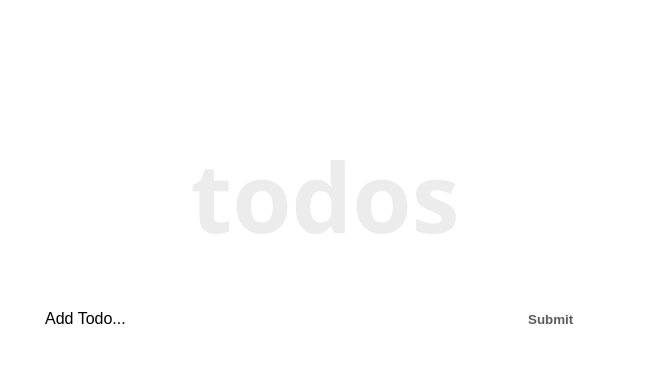
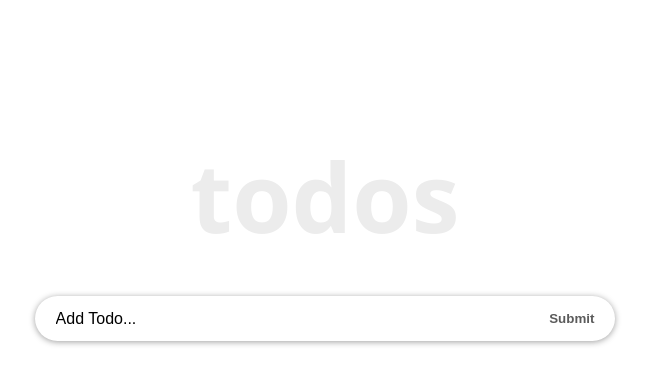
Before and after one commit to KanzaTahreem/React-Todo, a React (Create React App) app: page / in a window 1280 px wide. Shown: the top 384 px of the page, without its empty margins (315-964 px from the left). Built offline with nearby package versions, Linux system fonts and the light colour scheme.

Commit message:
Convert class-based component to function

```diff
--- a/src/components/InputTodo.js
+++ b/src/components/InputTodo.js
@@ -1,48 +1,44 @@
-import React, { Component } from 'react';
+import React, { useState } from 'react';
 
 /* eslint-disable */
-class InputTodo extends Component {
-  state ={
+const InputTodo = (props) => {
+  const [inputText, setInputText] = useState({
     title: '',
+  });
+
+  const onChange = (e) => {
+    setInputText({
+      ...inputText,
+      [e.target.name]: e.target.value,
+    });
   };
 
-  onChange = (e) => {
-    this.setState({
-      title: e.target.value,
-    });
-    console.log('hello');
-  }
-
-  handleSubmit = (e) => {
+  const handleSubmit = (e) => {
     e.preventDefault();
-    if (this.state.title.trim()) {
-      this.props.addTodoProps(this.state.title);
-      this.setState({
-      title: ''
+    if (inputText.title.trim()) {
+      props.addTodoProps(inputText.title);
+      setInputText({
+        title: '',
       });
     } else {
-      alert ('Please write item')
+      alert('Please write item');
     }
-
-    console.log(this.state.title);
   };
 
-  render() {
   return (
-      <form>
+    <form onSubmit={handleSubmit} className="form-container">
       <input
         type="text"
-          className='input-text'
-          name='title'
+        className="input-text"
+        name="title"
         placeholder="Add Todo..."
-          value={this.state.title}
-          onChange={this.onChange}
+        value={inputText.title}
+        onChange={onChange}
       />
-        <button className='input-submit' onClick={this.handleSubmit}>Submit</button>
+      <button className="input-submit">Submit</button>
     </form>
   );
-  }
-}
+};
 
 /* eslint-enable */
 
```
Lines whose indentation alone changed are shown as unchanged.
